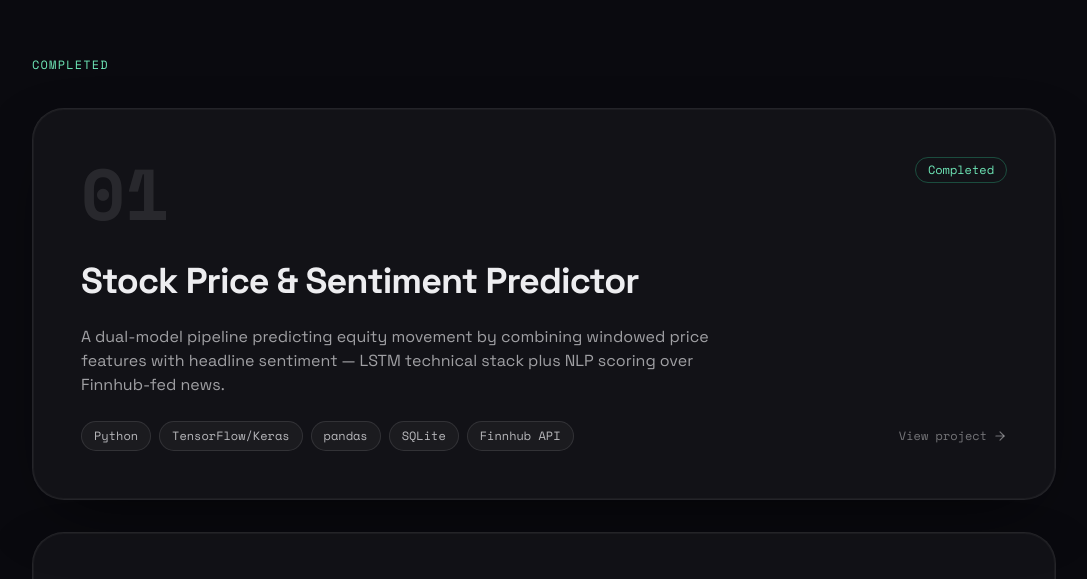
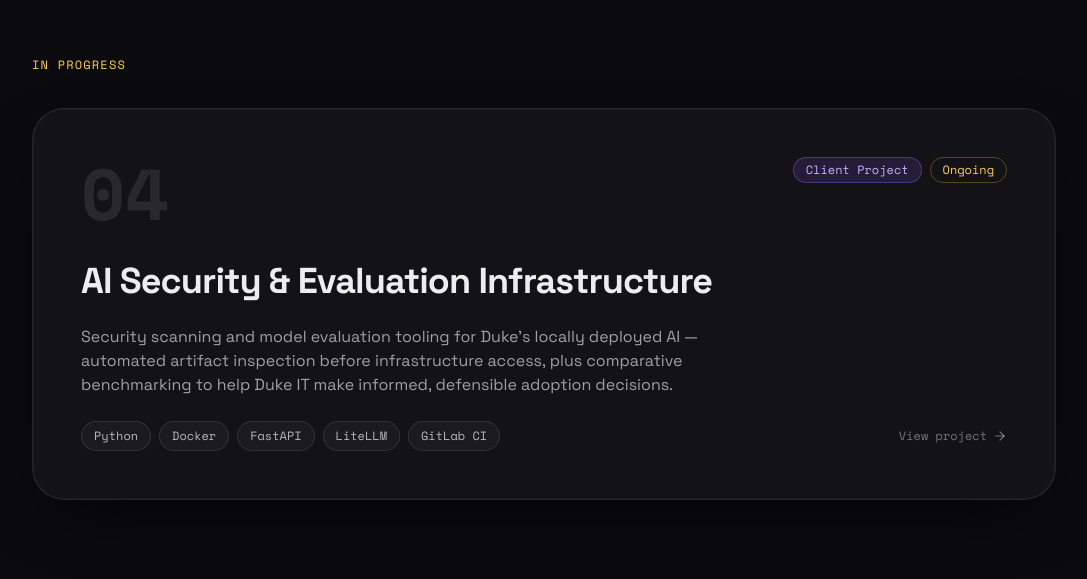
Before and after one commit to raphaelkaramagi/Portfolio-Website, a React (Vite) app: page / in a window 1280 px wide. Shown: the part 2174-2753 px from the top of the page, without its empty margins (96-1183 px from the left). Built offline with nearby package versions, Linux system fonts and the light colour scheme.

Commit message:
Updated ordering of project cards and updated README.md

```diff
--- a/src/components/ProjectArchive.jsx
+++ b/src/components/ProjectArchive.jsx
@@ -114,7 +114,7 @@
   )
 })
 
-const sectionOrder = ['Completed', 'Ongoing', 'Planned']
+const sectionOrder = ['Ongoing', 'Completed', 'Planned']
 
 const sectionMeta = {
   Ongoing: { label: 'In Progress', accent: 'text-amber-300' },
--- a/src/data/projects.js
+++ b/src/data/projects.js
@@ -1,7 +1,23 @@
 export const projects = [
+  // ── Ongoing ────────────────────────────────────────────────────────────────
+  {
+    number: '04',
+    slug: 'duke-ai-security',
+    title: 'AI Security & Evaluation Infrastructure',
+    status: 'Ongoing',
+    client: 'Duke OIT',
+    stack: ['Python', 'Docker', 'FastAPI', 'LiteLLM', 'GitLab CI'],
+    description:
+      'Security scanning and model evaluation tooling for Duke\'s locally deployed AI — automated artifact inspection before infrastructure access, plus comparative benchmarking to help Duke IT make informed, defensible adoption decisions.',
+    longDescription:
+      'As Duke deploys more AI models locally for privacy and cost reasons, two problems emerge: ensuring those models are safe to run on Duke infrastructure, and determining which perform best for Duke\'s specific use cases.\n\nThis Code+ 2026 project with the Duke Office of Information Technology builds tooling to answer both — a security scanning framework that automatically evaluates models downloaded from public repositories before they touch Duke systems, and a model evaluation framework that benchmarks performance across Duke-relevant task categories.\n\nThe security scanner checks for malicious code in model files, compromised dependencies, supply chain risks, and exposed credentials — producing a structured risk report. The evaluator produces comparative analytics across inference configurations to guide model selection.\n\nBoth pillars feed a shared dashboard for Duke IT teams. Stack is partially confirmed pending stakeholder finalization.',
+    repoUrl: 'https://github.com/raphaelkaramagi/Security-and-QA-for-AI-Models',
+    images: [],
+  },
+
   // ── Completed (most recent first) ──────────────────────────────────────────
   {
-    number: '01',
+    number: '03',
     slug: 'stock-predictor',
     title: 'Stock Price & Sentiment Predictor',
     status: 'Completed',
@@ -37,7 +53,7 @@
     ],
   },
   {
-    number: '03',
+    number: '01',
     slug: 'asl-cv-model',
     title: 'ASL Gesture Recognition',
     status: 'Completed',
@@ -62,23 +78,7 @@
     ],
   },
 
-  // ── Ongoing ────────────────────────────────────────────────────────────────
-  {
-    number: '04',
-    slug: 'duke-ai-security',
-    title: 'AI Security & Evaluation Infrastructure',
-    status: 'Ongoing',
-    client: 'Duke OIT',
-    stack: ['Python', 'Docker', 'FastAPI', 'LiteLLM', 'GitLab CI'],
-    description:
-      'Security scanning and model evaluation tooling for Duke\'s locally deployed AI — automated artifact inspection before infrastructure access, plus comparative benchmarking to help Duke IT make informed, defensible adoption decisions.',
-    longDescription:
-      'As Duke deploys more AI models locally for privacy and cost reasons, two problems emerge: ensuring those models are safe to run on Duke infrastructure, and determining which perform best for Duke\'s specific use cases.\n\nThis Code+ 2026 project with the Duke Office of Information Technology builds tooling to answer both — a security scanning framework that automatically evaluates models downloaded from public repositories before they touch Duke systems, and a model evaluation framework that benchmarks performance across Duke-relevant task categories.\n\nThe security scanner checks for malicious code in model files, compromised dependencies, supply chain risks, and exposed credentials — producing a structured risk report. The evaluator produces comparative analytics across inference configurations to guide model selection.\n\nBoth pillars feed a shared dashboard for Duke IT teams. Stack is partially confirmed pending stakeholder finalization.',
-    repoUrl: 'https://github.com/raphaelkaramagi/Security-and-QA-for-AI-Models',
-    images: [],
-  },
-
-  // ── Planned ────────────────────────────────────────────────────────────────
+  // ── Planned (chronological — order they will be built) ─────────────────────
   {
     number: '05',
     slug: 'quant-backtester',
--- a/src/index.css
+++ b/src/index.css
@@ -6,7 +6,7 @@
   :root {
     --aurora-violet: #8b5cf6;
     --aurora-blue: #3b82f6;
-    --aurora-pink: #ec4899;
+    --aurora-pink: #ec486e;
     --aurora-cyan: #22d3ee;
     --aurora-strength: 1;
     color-scheme: dark;
```
Also changed, not shown: 1 other file (tests, documents, lock files or other folders).
